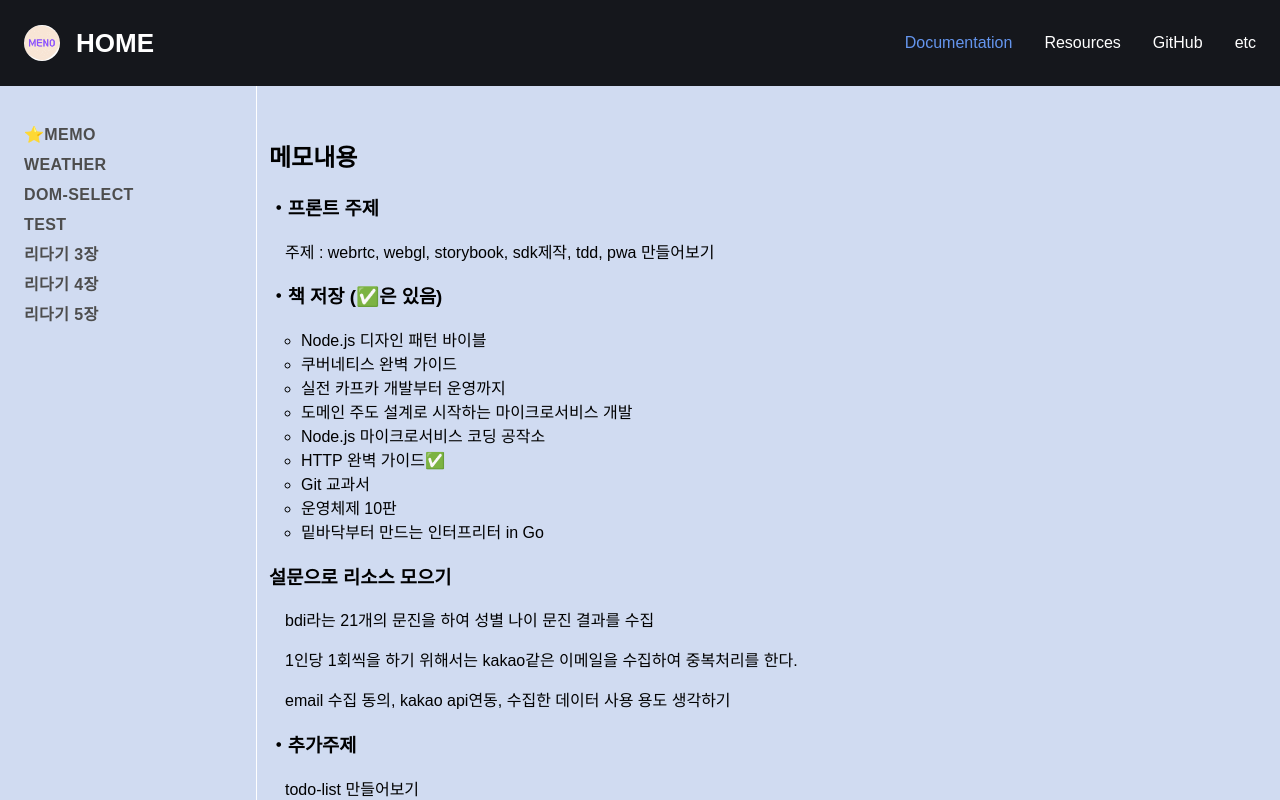
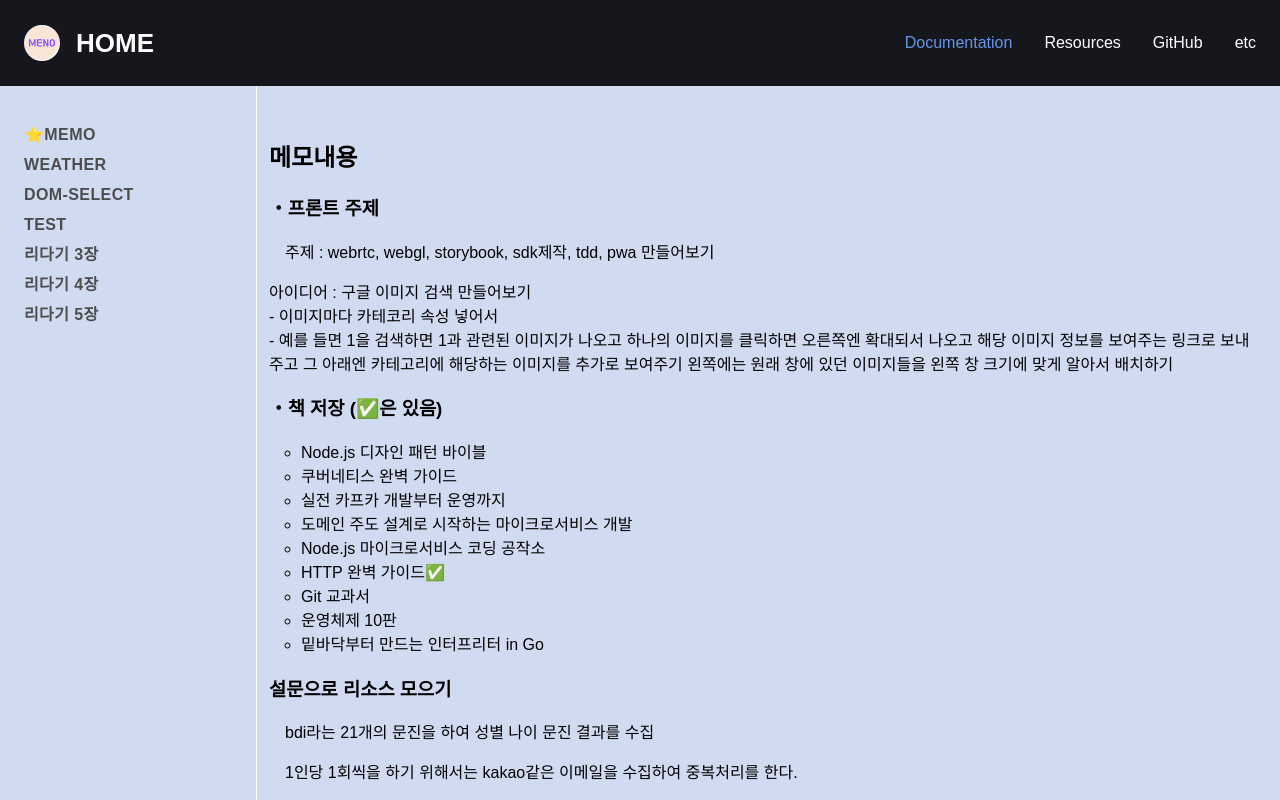
Before and after one commit to jmeno1011/noServerSideProject, a React (Create React App) app: page /noServerSideProject/main/memo in a window 1280 px wide. Shown: the top 800 px of the page. Built offline with nearby package versions, Linux system fonts and the light colour scheme.

Commit message:
메모 추가

```diff
--- a/src/components/section2/Main.jsx
+++ b/src/components/section2/Main.jsx
@@ -1,17 +1,10 @@
-import React, { useEffect } from "react";
-import { Link, Outlet, useLocation } from "react-router-dom";
+import React from "react";
+import { Link, Outlet } from "react-router-dom";
 import Footer from "../footer/Footer";
 import Header from "../header/Header";
-import styles from "./css/styles.module.css";
 import { Memo } from "./Memo";
 
 export function Main() {
-  const location = useLocation();
-  const nav = {
-    main: "/noServerSideProject/main",
-    weather: "/noServerSideProject/main/weather",
-  };
-
   return (
     <>
       <div>
--- a/src/components/section2/Memo.jsx
+++ b/src/components/section2/Memo.jsx
@@ -9,6 +9,15 @@ export function Memo() {
       <h3>・프론트 주제</h3>
       <p className={styles.front__memo_p}>
         주제 : webrtc, webgl, storybook, sdk제작, tdd, pwa 만들어보기
+      </p>
+      <p>
+        아이디어 : 구글 이미지 검색 만들어보기
+        <br />
+        - 이미지마다 카테코리 속성 넣어서 <br />- 예를 들면 1을 검색하면 1과
+        관련된 이미지가 나오고 하나의 이미지를 클릭하면 오른쪽엔 확대되서 나오고
+        해당 이미지 정보를 보여주는 링크로 보내주고 그 아래엔 카테고리에
+        해당하는 이미지를 추가로 보여주기 왼쪽에는 원래 창에 있던 이미지들을
+        왼쪽 창 크기에 맞게 알아서 배치하기
       </p>
       <h3>・책 저장 (✅은 있음)</h3>
       <ul className={styles.memo__ul}>
```
